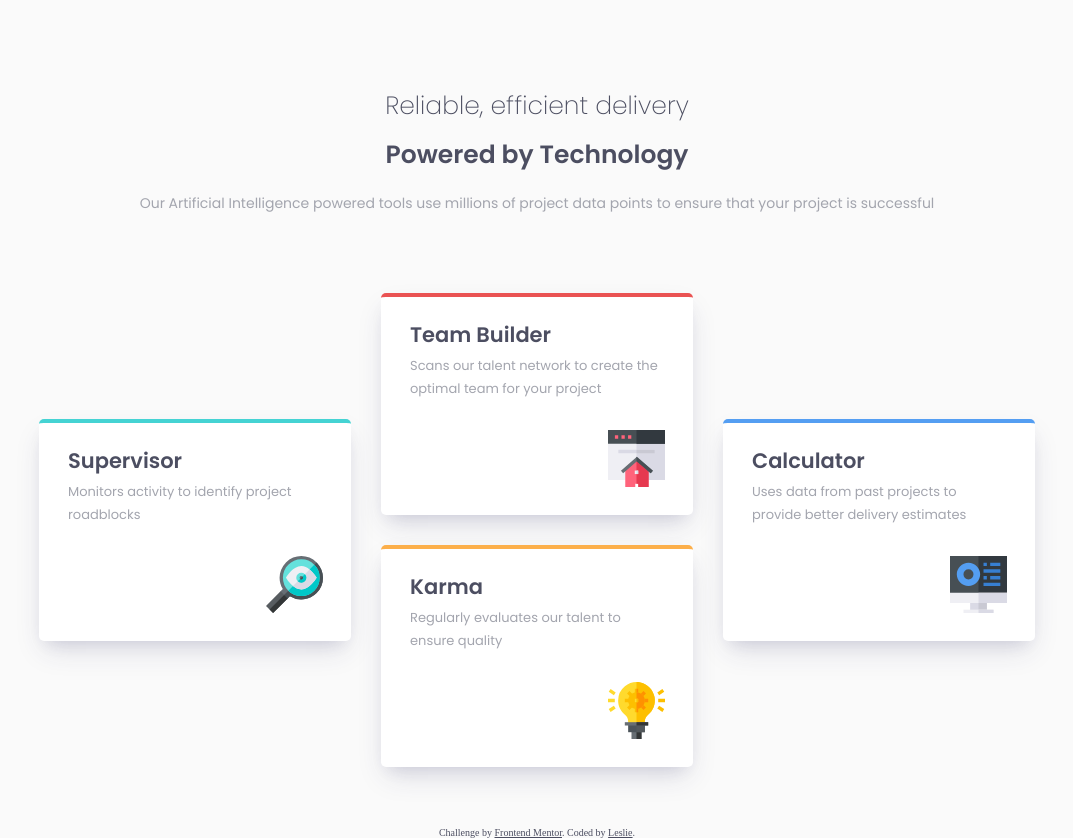
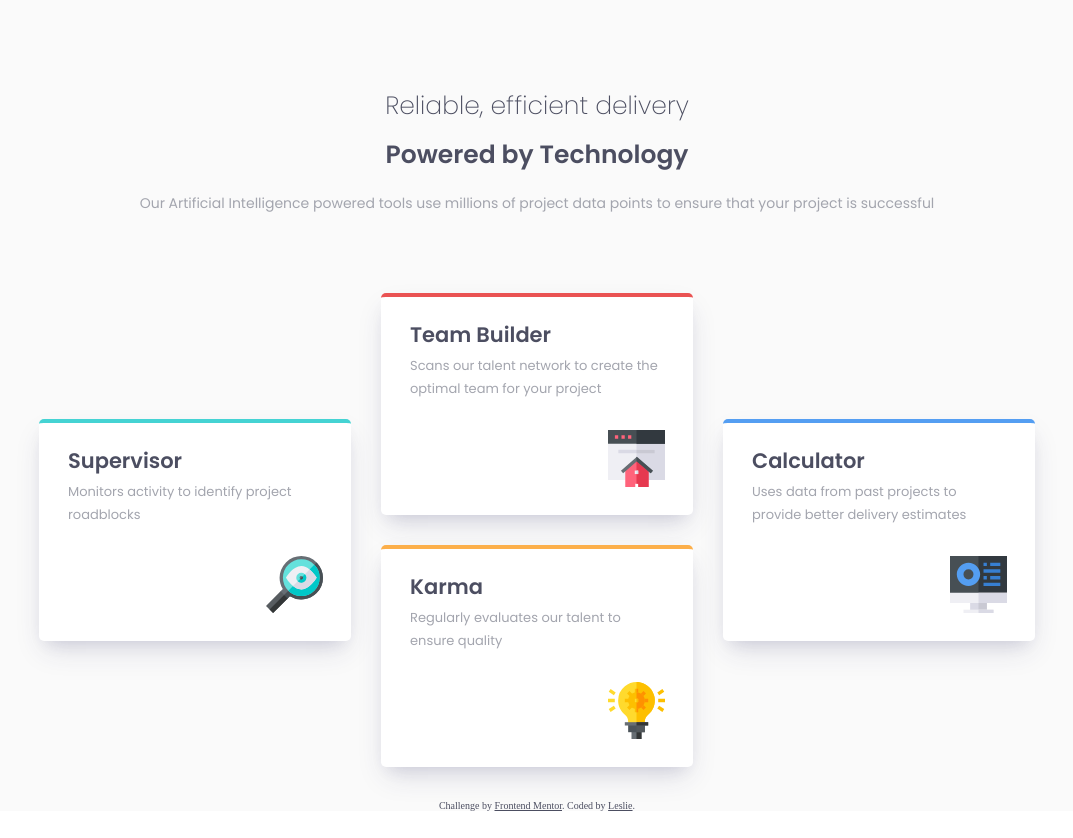
Before and after one commit to leslief10/four-card-feature-section, a plain HTML site: page index.html in a window 1280 px wide. Shown: the whole page, without its empty margins (103-1176 px from the left). After the commit the page ends 811 px from the top, so only its background shows below. Drawn offline with Linux system fonts and the light colour scheme.

Commit message:
Corrected some sizing  errors on the media-queries file

```diff
--- a/css/media-queries.css
+++ b/css/media-queries.css
@@ -1,4 +1,10 @@
 @media only screen and (min-width: 750px) {
+
+  .four-card-container__section {
+    height: 100vh;
+    justify-content: flex-start;
+  }
+
   .four-card-container__cards {
     display: flex;
     flex-direction: row;
```
